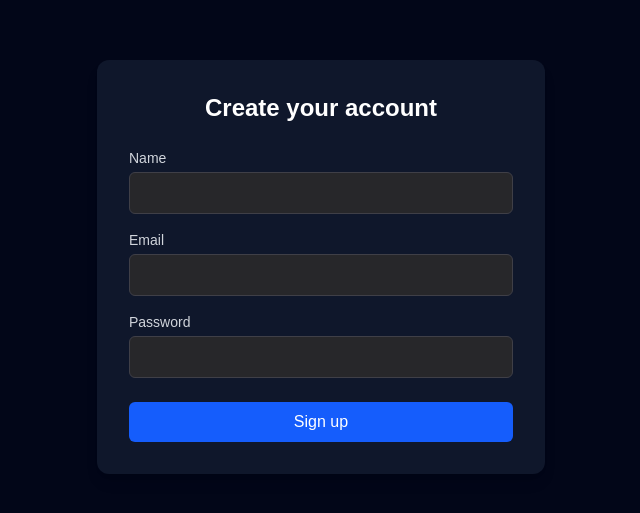
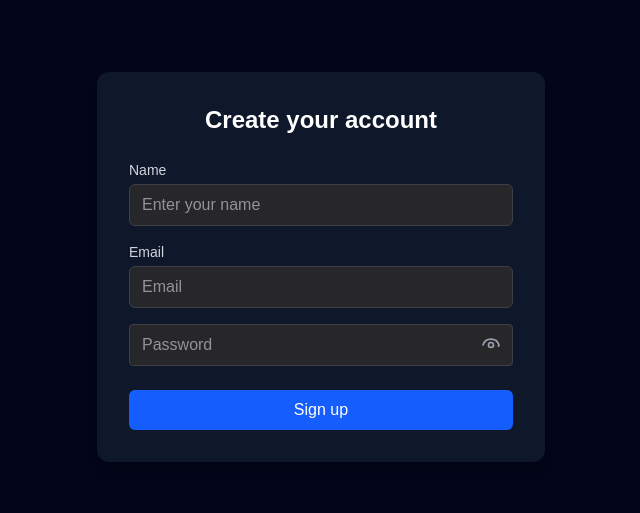
Before and after one commit to Adhil074/dsa-coach, a Next.js app: page /signup in a window 1280 px wide. Shown: the part 133-646 px from the top of the page, without its empty margins (319-959 px from the left). Built offline with nearby package versions, Linux system fonts and the light colour scheme.

Commit message:
fix:cleaned dashboard , login, signup,welcome ,solve page ui's....and generate problem route

```diff
--- a/app/api/problems/generate/route.ts
+++ b/app/api/problems/generate/route.ts
@@ -38,8 +38,8 @@ function mockProblem(topic = "arrays", difficulty = "easy"): GeneratedProblem {
     constraints: "No constraints (placeholder).",
     hiddenTestsCount: 2,
     visibleTestsCount: 2,
-    optimalTime: "O(n)", // ADDED default
-    optimalSpace: "O(1)", // ADDED default
+    optimalTime: "O(n)",
+    optimalSpace: "O(1)",
   };
 }
 
@@ -176,10 +176,10 @@ export async function POST(request: Request) {
         constraints: generatedProblem.constraints,
         visibleTestsCount: generatedProblem.visibleTestsCount ?? 2,
         hiddenTestsCount: generatedProblem.hiddenTestsCount ?? 2,
-        optimalTime: savedProblem.optimalTime, // ADDED ✅
-        optimalSpace: savedProblem.optimalSpace, // ADDED ✅
-        topic: savedProblem.topic, // ADDED (helpful)
-        difficulty: savedProblem.difficulty, // ADDED (helpful)
+        optimalTime: savedProblem.optimalTime,
+        optimalSpace: savedProblem.optimalSpace,
+        topic: savedProblem.topic,
+        difficulty: savedProblem.difficulty,
       },
     });
   } catch (err) {
@@ -201,8 +201,8 @@ function docToGeneratedProblem(doc: any): GeneratedProblem {
     constraints: doc.constraints ?? undefined,
     hiddenTestsCount: doc.hiddenTestsCount ?? 2,
     visibleTestsCount: doc.visibleTestsCount ?? 2,
-    optimalTime: doc.optimalTime ?? "O(n)", // ADDED ✅
-    optimalSpace: doc.optimalSpace ?? "O(1)", // ADDED ✅
+    optimalTime: doc.optimalTime ?? "O(n)",
+    optimalSpace: doc.optimalSpace ?? "O(1)",
   };
 }
 
@@ -228,7 +228,7 @@ Use valid Big O notation for optimalSpace: "O(1)" or "O(n)".`;
 
   try {
     const apiKey = process.env.GOOGLE_API_KEY;
-    const model = "gemini-2.0-flash-exp";
+    const model = "gemini-2.5-flash";
 
     const resp = await fetch(
       `https://generativelanguage.googleapis.com/v1beta/models/${encodeURIComponent(
@@ -272,8 +272,8 @@ Use valid Big O notation for optimalSpace: "O(1)" or "O(n)".`;
         const parsed = JSON.parse(jsonMatch[0]);
         return {
           id: `${topic}-${difficulty}-gemini-${Date.now()}`,
-          optimalTime: parsed.optimalTime || "O(n)", // ADDED default
-          optimalSpace: parsed.optimalSpace || "O(1)", // ADDED default
+          optimalTime: parsed.optimalTime || "O(n)",
+          optimalSpace: parsed.optimalSpace || "O(1)",
           ...parsed,
         };
       } catch (e) {
--- a/app/login/page.tsx
+++ b/app/login/page.tsx
@@ -7,13 +7,14 @@ export default function LoginPage() {
   const router = useRouter();
   const [email, setEmail] = useState("");
   const [password, setPassword] = useState("");
+  const [showPassword, setShowPassword] = useState(false);
   const [isLoading, setIsLoading] = useState(false);
   const [error, setError] = useState<string | null>(null);
   return (
     <div className="min-h-screen flex items-center justify-center bg-slate-950 text-white">
       <div className="w-full max-w-md bg-slate-900 border border-zinc-800 rounded-xl p-6">
         <h1 className="text-2xl font-semibold mb-6 text-center">
-        Log in to DSA Coach
+          Log in to DSA Nexus
         </h1>
 
         <form
@@ -39,11 +40,10 @@ export default function LoginPage() {
           }}
         >
           <div>
-          <label className="block text-sm mb-1 text-zinc-400">
-            Email
-          </label>
+            <label className="block text-sm mb-1 text-zinc-400">Email</label>
             <input
               type="email"
+              placeholder="Email"
               className="w-full px-3 py-2 rounded bg-zinc-800 border border-zinc-700 focus:outline-none focus:border-indigo-500"
               value={email}
               onChange={(e) => setEmail(e.target.value)}
@@ -51,24 +51,65 @@ export default function LoginPage() {
             />
           </div>
 
-        <div>
-          <label className="block text-sm mb-1 text-zinc-400">
-            Password
-          </label>
+
+          <div className="relative">
             <input
-            type="password"
-            className="w-full px-3 py-2 rounded bg-zinc-800 border border-zinc-700 focus:outline-none focus:border-indigo-500"
+              type={showPassword ? "text" : "password"}
+              placeholder="Password"
               value={password}
               onChange={(e) => setPassword(e.target.value)}
-            required
+              className="w-full px-3 py-2 pr-10 rounded bg-zinc-800 border border-zinc-700 focus:outline-none focus:border-indigo-500 transition"
             />
+
+            <button
+              type="button"
+              className="absolute inset-y-0 right-0 flex items-center px-3 text-gray-400 hover:text-gray-200"
+              onClick={() => setShowPassword((v) => !v)}
+              aria-label="Toggle password visibility"
+            >
+              {showPassword ? (
+                /* Eye off */
+                <svg
+                  xmlns="http://www.w3.org/2000/svg"
+                  className="h-5 w-5"
+                  fill="none"
+                  viewBox="0 0 24 24"
+                  stroke="currentColor"
+                >
+                  <path
+                    strokeLinecap="round"
+                    strokeLinejoin="round"
+                    strokeWidth={2}
+                    d="M13.875 18.825A10.05 10.05 0 0112 19c-5 0-9-5-9-5a17.67 17.67 0 014.288-4.768M21 21l-6-6"
+                  />
+                </svg>
+              ) : (
+                /* Eye */
+                <svg
+                  xmlns="http://www.w3.org/2000/svg"
+                  className="h-5 w-5"
+                  fill="none"
+                  viewBox="0 0 24 24"
+                  stroke="currentColor"
+                >
+                  <path
+                    strokeLinecap="round"
+                    strokeLinejoin="round"
+                    strokeWidth={2}
+                    d="M15 12a3 3 0 11-6 0 3 3 0 016 0z"
+                  />
+                  <path
+                    strokeLinecap="round"
+                    strokeLinejoin="round"
+                    strokeWidth={2}
+                    d="M2.458 12C3.732 7.943 7.523 5 12 5c4.477 0 8.268 2.943 9.542 7"
+                  />
+                </svg>
+              )}
+            </button>
           </div>
 
-        {error && (
-          <p className="text-sm text-red-500">
-            {error}
-          </p>
-        )}
+          {error && <p className="text-sm text-red-500">{error}</p>}
 
           <button
             type="submit"
--- a/app/page.tsx
+++ b/app/page.tsx
@@ -4,7 +4,7 @@ export default function WelcomePage() {
   return (
     <main className="min-h-screen flex items-center justify-center bg-slate-950 text-white">
       <div className="w-full max-w-md space-y-4 text-center">
-      <h1 className="text-3xl font-bold">Welcome to DSA Coach</h1>
+      <h1 className="text-3xl font-bold">Welcome to DSA Nexus</h1>
       <p className="text-gray-400">
           Practice DSA smartly. Track progress. Improve faster.
         </p>
--- a/app/signup/page.tsx
+++ b/app/signup/page.tsx
@@ -8,6 +8,7 @@ export default function SignupPage() {
   const [email, setEmail] = useState("");
   const [password, setPassword] = useState("");
   const [isLoading, setIsLoading] = useState(false);
+  const [showPassword,setShowPassword]=useState(false);
   const [error, setError] = useState<string | null>(null);
   const [success, setSuccess] = useState<string | null>(null);
 
@@ -57,6 +58,7 @@ export default function SignupPage() {
             <label className="block text-sm mb-1 text-gray-300">Name</label>
             <input
               type="text"
+              placeholder="Enter your name"
               value={name}
               onChange={(e) => setName(e.target.value)}
               className="w-full rounded-md bg-zinc-800 border border-zinc-700 px-3 py-2 focus:outline-none focus:ring-2 focus:ring-blue-500"
@@ -67,6 +69,7 @@ export default function SignupPage() {
             <label className="block text-sm mb-1 text-gray-300">Email</label>
             <input
               type="email"
+              placeholder="Email"
               value={email}
               onChange={(e) => setEmail(e.target.value)}
               required
@@ -74,15 +77,62 @@ export default function SignupPage() {
             />
           </div>
 
-          <div>
-            <label className="block text-sm mb-1 text-gray-300">Password</label>
+
+          <div className="relative">
             <input
-              type="password"
+              type={showPassword ? "text" : "password"}
+              placeholder="Password"
               value={password}
               onChange={(e) => setPassword(e.target.value)}
-              required
-              className="w-full rounded-md bg-zinc-800 border border-zinc-700 px-3 py-2 focus:outline-none focus:ring-2 focus:ring-blue-500"
+              className="w-full px-3 py-2 pr-10 rounded bg-zinc-800 border border-zinc-700 focus:outline-none focus:border-indigo-500 transition"
             />
+
+            <button
+              type="button"
+              className="absolute inset-y-0 right-0 flex items-center px-3 text-gray-400 hover:text-gray-200"
+              onClick={() => setShowPassword((v) => !v)}
+              aria-label="Toggle password visibility"
+            >
+              {showPassword ? (
+                /* Eye off */
+                <svg
+                  xmlns="http://www.w3.org/2000/svg"
+                  className="h-5 w-5"
+                  fill="none"
+                  viewBox="0 0 24 24"
+                  stroke="currentColor"
+                >
+                  <path
+                    strokeLinecap="round"
+                    strokeLinejoin="round"
+                    strokeWidth={2}
+                    d="M13.875 18.825A10.05 10.05 0 0112 19c-5 0-9-5-9-5a17.67 17.67 0 014.288-4.768M21 21l-6-6"
+                  />
+                </svg>
+              ) : (
+                /* Eye */
+                <svg
+                  xmlns="http://www.w3.org/2000/svg"
+                  className="h-5 w-5"
+                  fill="none"
+                  viewBox="0 0 24 24"
+                  stroke="currentColor"
+                >
+                  <path
+                    strokeLinecap="round"
+                    strokeLinejoin="round"
+                    strokeWidth={2}
+                    d="M15 12a3 3 0 11-6 0 3 3 0 016 0z"
+                  />
+                  <path
+                    strokeLinecap="round"
+                    strokeLinejoin="round"
+                    strokeWidth={2}
+                    d="M2.458 12C3.732 7.943 7.523 5 12 5c4.477 0 8.268 2.943 9.542 7-.163.512-.37 1.014-.62 1.497"
+                  />
+                </svg>
+              )}
+            </button>
           </div>
 
           {error && (
```
Also changed, not shown: app/dashboard/page.tsx (+19 -18 lines), app/solve/page.tsx (+6 -3 lines). Lines whose indentation alone changed are shown as unchanged.
